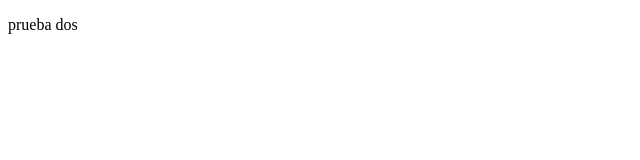
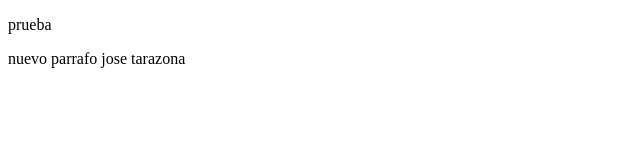
Before and after one commit to pabejara/practica-gen20-02, a plain HTML site: page index.html in a window 1280 px wide. Shown: the whole page, without its empty margins (0-640 px from the left). Drawn offline with Linux system fonts and the light colour scheme.

Commit message:
prueba 3

```diff
--- a/index.html
+++ b/index.html
@@ -8,7 +8,8 @@
 </head>
 <body>
     <p>
-        prueba dos
+        prueba
     </p>
+    <p>nuevo parrafo jose tarazona</p>
 </body>
 </html>
```
